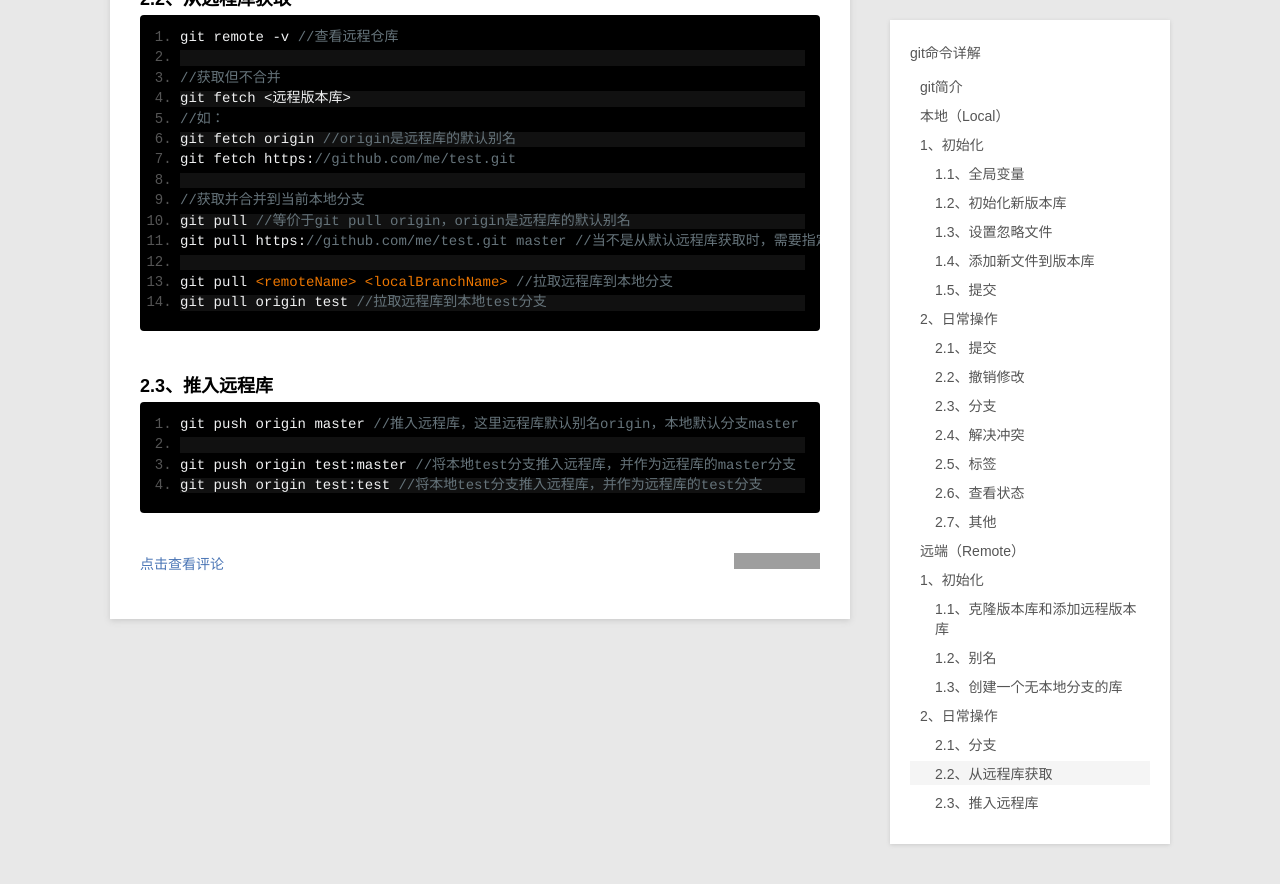
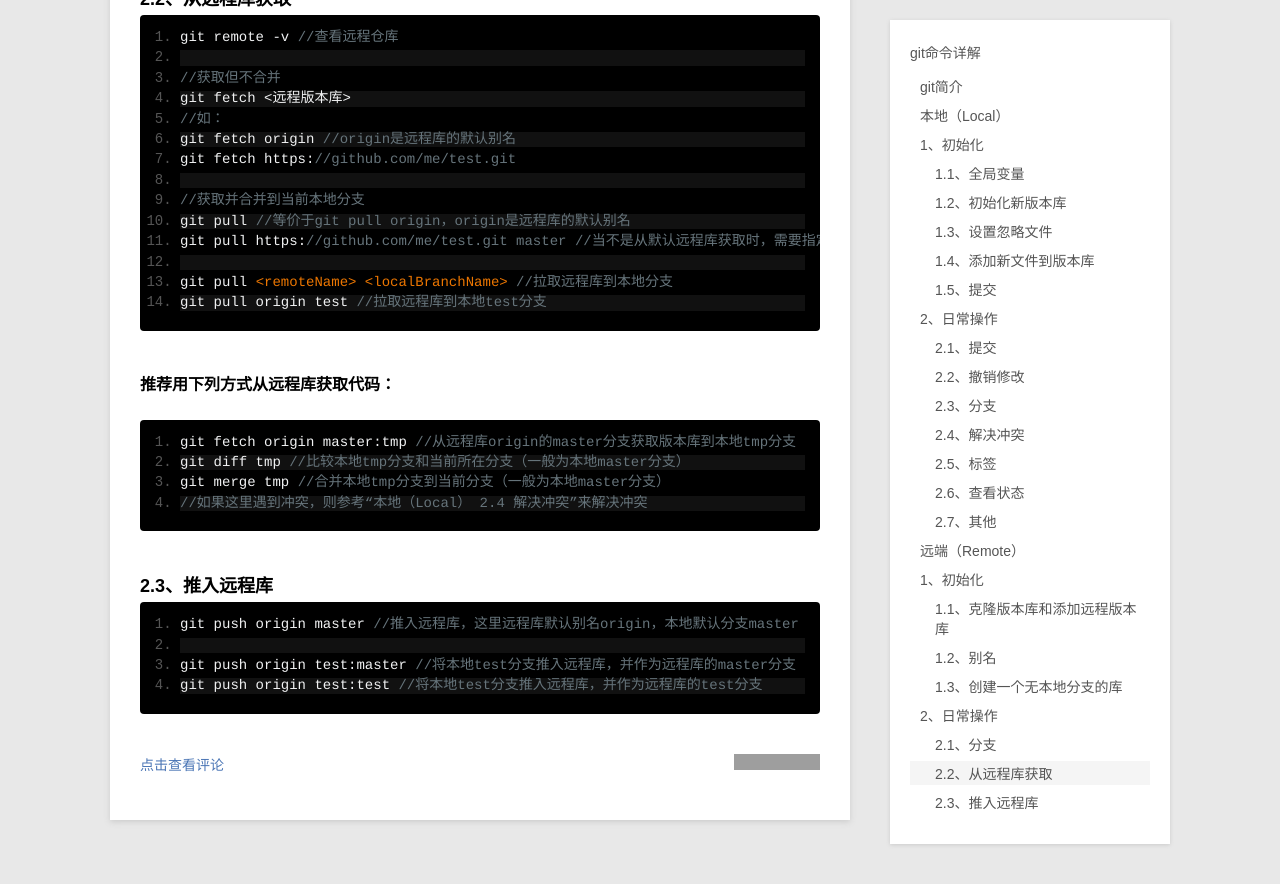
Before and after one commit to samirchen/samirchen.github.io, a Jekyll site: the page built from _posts/blog/2013-10-17-git-commands.md, in a window 1280 px wide and 900 px high, scrolled down 5332 px. Shown: the top 884 px of the window. Built offline with Jekyll 4.4.1, drawn with Linux system fonts in a browser that asks for light colours; Markdown is read by kramdown in place of the engine named in the settings; some of the changed text lies outside the part shown; grey boxes are pictures that could not be loaded.

Commit message:
edit blog

```diff
--- a/_posts/blog/2013-10-17-git-commands.md
+++ b/_posts/blog/2013-10-17-git-commands.md
@@ -79,8 +79,8 @@ category: blog
 
 	/*合并分支*/
 	//普通合并
-	git merge <branchname> //合并并提交，如果发生了冲突就不会自动提交，不想立即解决这些冲突的话，可以用 git checkout head . 撤销
-	git merge --no-commit //合并但不提交
+	git merge <branchname> //合并分支<branchname>到当前所在分支并提交，如果发生了冲突就不会自动提交，不想立即解决这些冲突的话，可以用 git checkout head . 撤销
+	git merge --no-commit <branchname> //合并但不提交
 	//压合合并
 	git merge --squash <branchname> //压合合并后直接提交
 	git merge --squash --no-commit <branchname> //当两个人合作开发一个新功能时，需要在一个分支提交多次，开发完成之后再压合成一次提交
@@ -194,6 +194,13 @@ category: blog
 	git pull <remoteName> <localBranchName> //拉取远程库到本地分支
 	git pull origin test //拉取远程库到本地test分支
 
+**推荐用下列方式从远程库获取代码：**
+
+	git fetch origin master:tmp //从远程库origin的master分支获取版本库到本地tmp分支
+	git diff tmp //比较本地tmp分支和当前所在分支（一般为本地master分支）
+	git merge tmp //合并本地tmp分支到当前分支（一般为本地master分支）
+	//如果这里遇到冲突，则参考“本地（Local） 2.4 解决冲突”来解决冲突
+
 ###2.3、推入远程库
 	git push origin master //推入远程库，这里远程库默认别名origin，本地默认分支master
 
```
